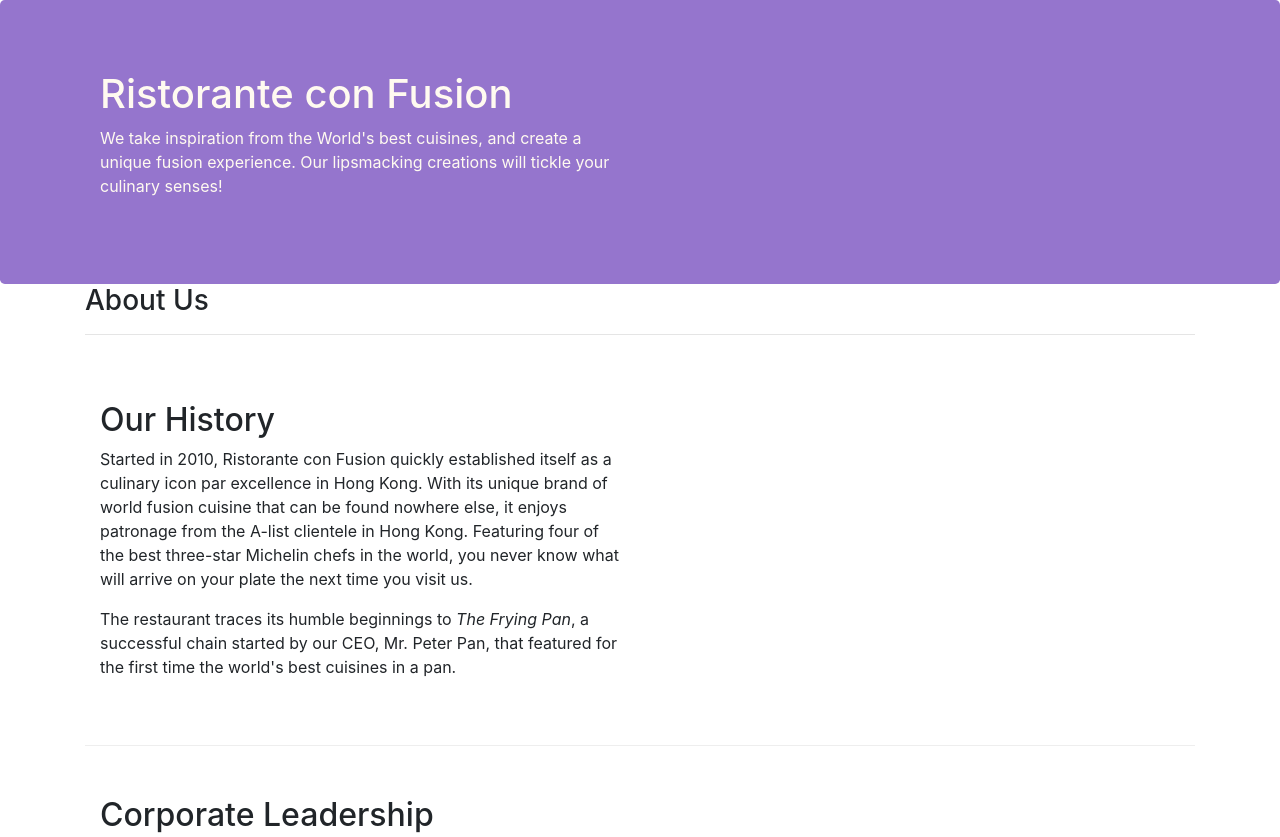
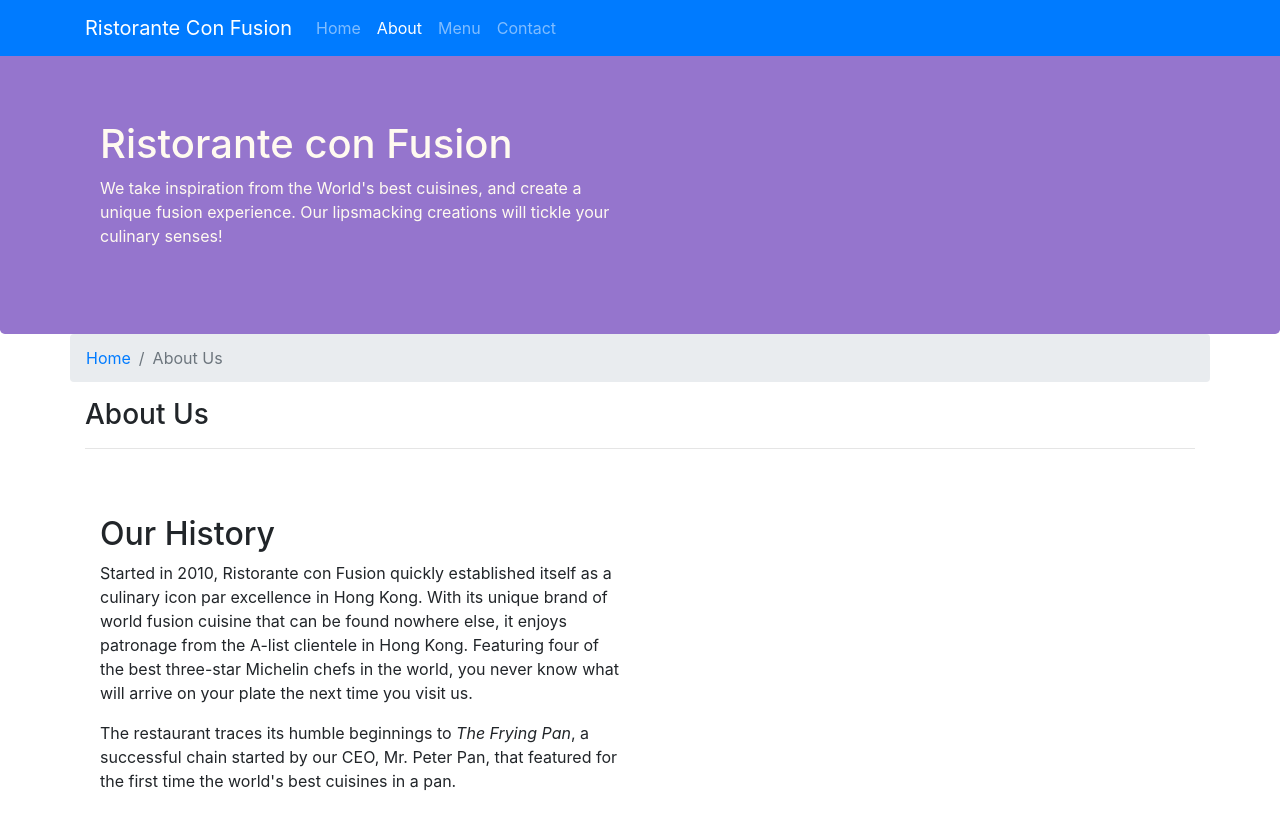
Before and after one commit to sileo-ebus/bootstrap4-coursera, a website: page aboutus.html in a window 1280 px wide. Shown: the top 837 px of the page. Drawn offline with nearby package versions, Linux system fonts and the light colour scheme.

Commit message:
navigation & breadcrump

```diff
--- a/aboutus.html
+++ b/aboutus.html
@@ -15,7 +15,22 @@
 </head>
 
 <body>
-
+    <nav class="navbar navbar-dark navbar-expand-sm bg-primary fixed-top">
+            <div class="container">
+                <button class="navbar-toggler" type="button" data-toggle="collapse" data-target="#Navbar">
+                    <span class="navbar-toggler-icon"></span>
+                </button>
+                <a class="navbar-brand" href="./index.html">Ristorante Con Fusion</a>
+                <div class="collapse navbar-collapse" id="Navbar">
+                    <ul class="navbar-nav mr-auto">
+                            <li class="nav-item"><a class="nav-link" href="./index.html">Home</a></li>
+                            <li class="nav-item active"><a class="nav-link" href="#">About</a></li>
+                            <li class="nav-item"><a class="nav-link" href="#">Menu</a></li>
+                            <li class="nav-item"><a class="nav-link" href="#">Contact</a></li>
+                    </ul>
+                </div>
+            </div>
+        </nav>
     <header class="jumbotron">
         <div class="container">
             <div class="row row-header">
@@ -30,8 +45,13 @@
     </header>
 
     <div class="container">
-        <div>
-            <div>
+        <div class="row">
+            <ol class="col-12 breadcrumb">
+                <li class="breadcrumb-item"><a href="./index.html">Home</a></li>
+                <li class="breadcrumb-item active">About Us</li>
+
+            </ol>
+            <div class="col-12">
                <h3>About Us</h3>
                <hr>
             </div>
@@ -70,7 +90,7 @@
                 <div class="col-4 offset-1 col-sm-2">
                     <h5>Links</h5>
                     <ul class="list-unstyled">
-                        <li><a href="#">Home</a></li>
+                        <li><a href="./index.html">Home</a></li>
                         <li><a href="#">About</a></li>
                         <li><a href="#">Menu</a></li>
                         <li><a href="#">Contact</a></li>
--- a/css/styles.css
+++ b/css/styles.css
@@ -22,8 +22,17 @@
     color: floralwhite;
 }
 
-.address {
+address {
     font-size: 80%;
     margin: 0px;
     color: #0f0f0f
 }
+
+body {
+    padding: 50px 0px 0px 0px;
+    z-index: 0;
+}
+
+.navbar-dark {
+    background-color: #512DA8;
+}
```
Also changed, not shown: index.html (+17 -1 lines).
